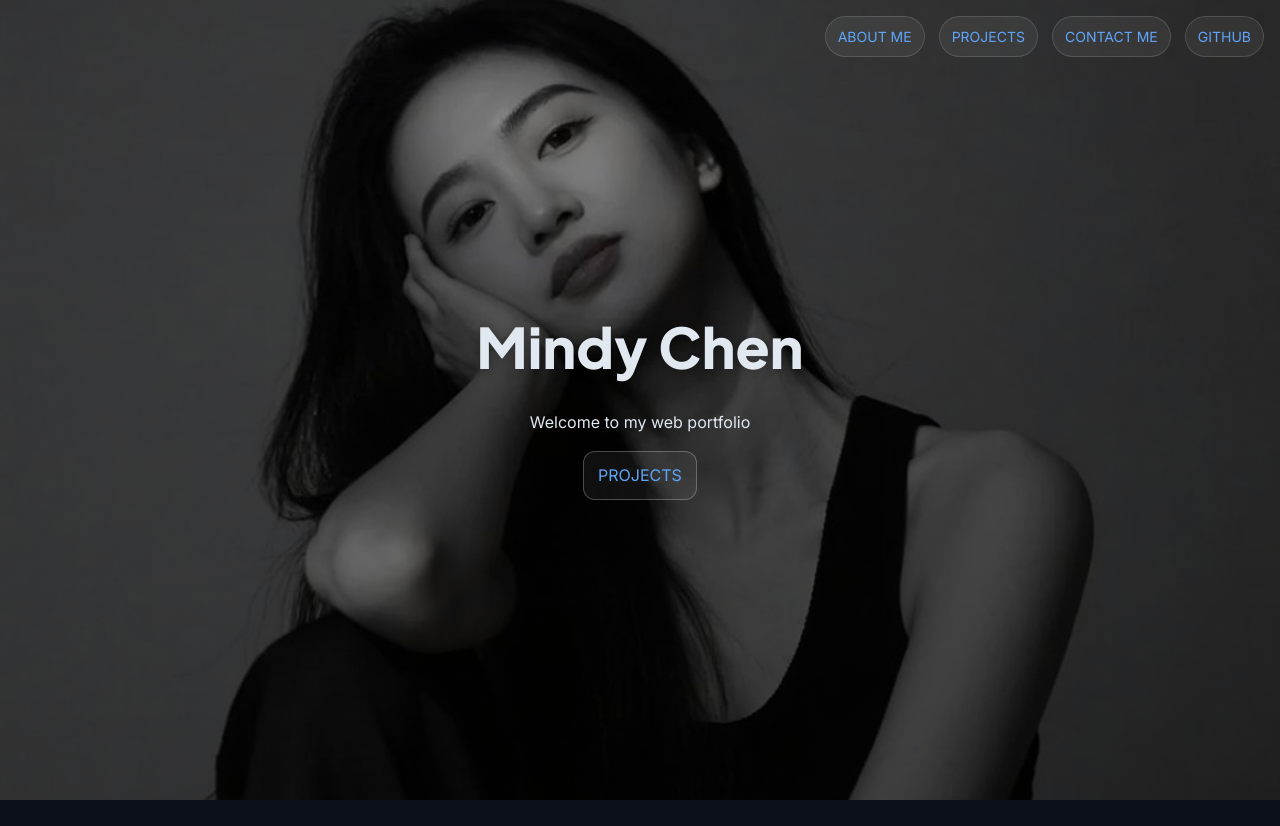
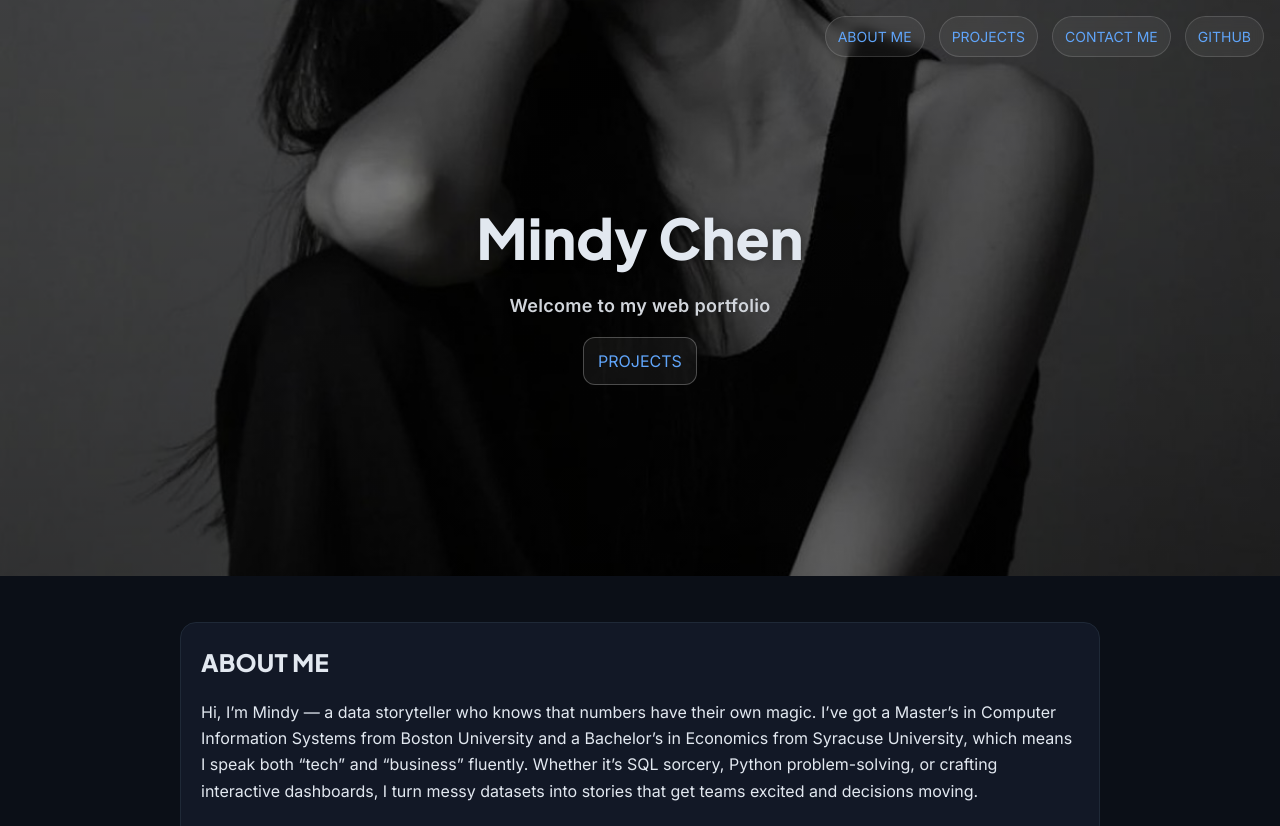
Before and after one commit to mindyc-gl/mindyc-gl.github.io, a plain HTML site: page index.html in a window 1280 px wide. Shown: the top 826 px of the page. Drawn offline with Linux system fonts and the light colour scheme.

Commit message:
Update styles.css

```diff
--- a/styles.css
+++ b/styles.css
@@ -34,35 +34,14 @@ a:hover{ opacity:.9 }
   margin:18px 0;
 }
 
-/* === Hero 覆盖（推荐：铺满一屏 + 焦点上移）=== */
-/* 放在 styles.css 最后，覆盖你之前的 .hero 设置 */
 .hero{
-  /* 布局 */
-  position: relative;
-  min-height: 100vh;                 /* 占满一屏，高度更大就不会只露一半 */
-  display: flex; align-items: center; justify-content: center;
-  text-align: center;
-
-  /* 背景图 */
-  background-image: url('assets/img/hero.jpg');
-  background-repeat: no-repeat;
-  background-size: cover;            /* 铺满容器（会有少量裁切） */
-  background-position: 50% 18%;      /* 焦点上移：18% 视效果可调 10%~25% */
-  background-attachment: fixed;      /* 桌面端保留视差感 */
+  position:relative; min-height:72vh; display:flex; align-items:center; justify-content:center; text-align:center;
+  background:url('assets/img/hero.jpg') center/cover no-repeat fixed;
 }
-
-/* 覆盖层保持原样（可略微变浅/变深按需调整） */
-.hero .overlay{
-  position: absolute; inset: 0;
-  background: linear-gradient(180deg, rgba(0,0,0,.35), rgba(0,0,0,.55));
-}
-
-/* 内容保持原样 */
-.hero-inner{ position: relative; z-index: 2; padding: 0 16px; }
-.hero-inner h1{
-  font-size: 56px; font-weight: 800; margin: 0 0 8px;
-  text-shadow: 0 2px 12px rgba(0,0,0,.35);
-}
+.hero .overlay{ position:absolute; inset:0; background:linear-gradient(180deg,rgba(0,0,0,.35),rgba(0,0,0,.55)); }
+.hero-inner{ position:relative; z-index:2; padding:0 16px; }
+.hero-inner h1{ font-size:56px; font-weight:800; margin:0 0 8px; text-shadow:0 2px 12px rgba(0,0,0,.35); }
+.hero-inner p{ margin:8px 0 16px; color:#d1d5db; font-weight:600; font-size:18px; letter-spacing:.3px; }
 
 /* 移动端兼容：禁用 fixed，避免抖动；微调焦点 */
 @media (max-width: 1024px){
```
